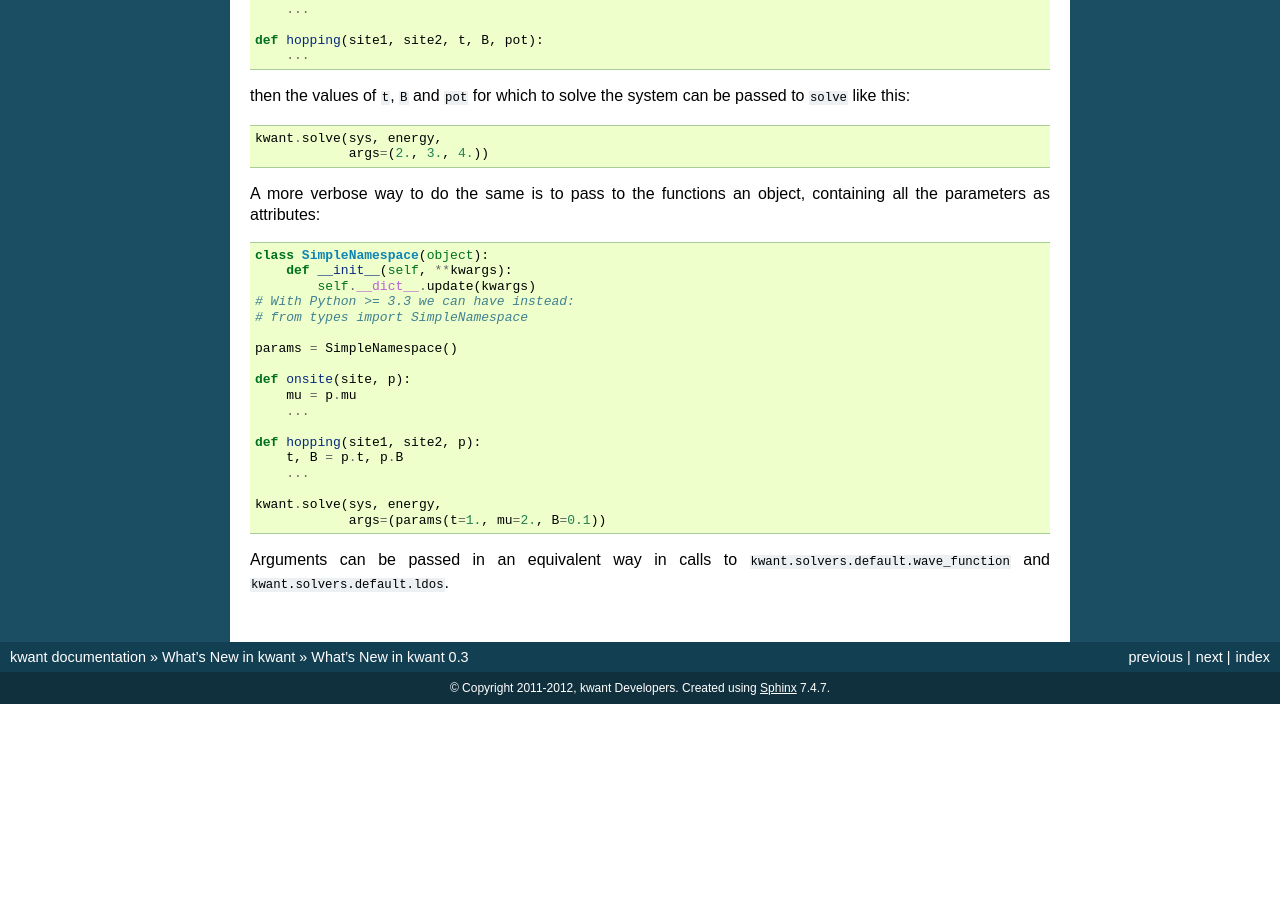
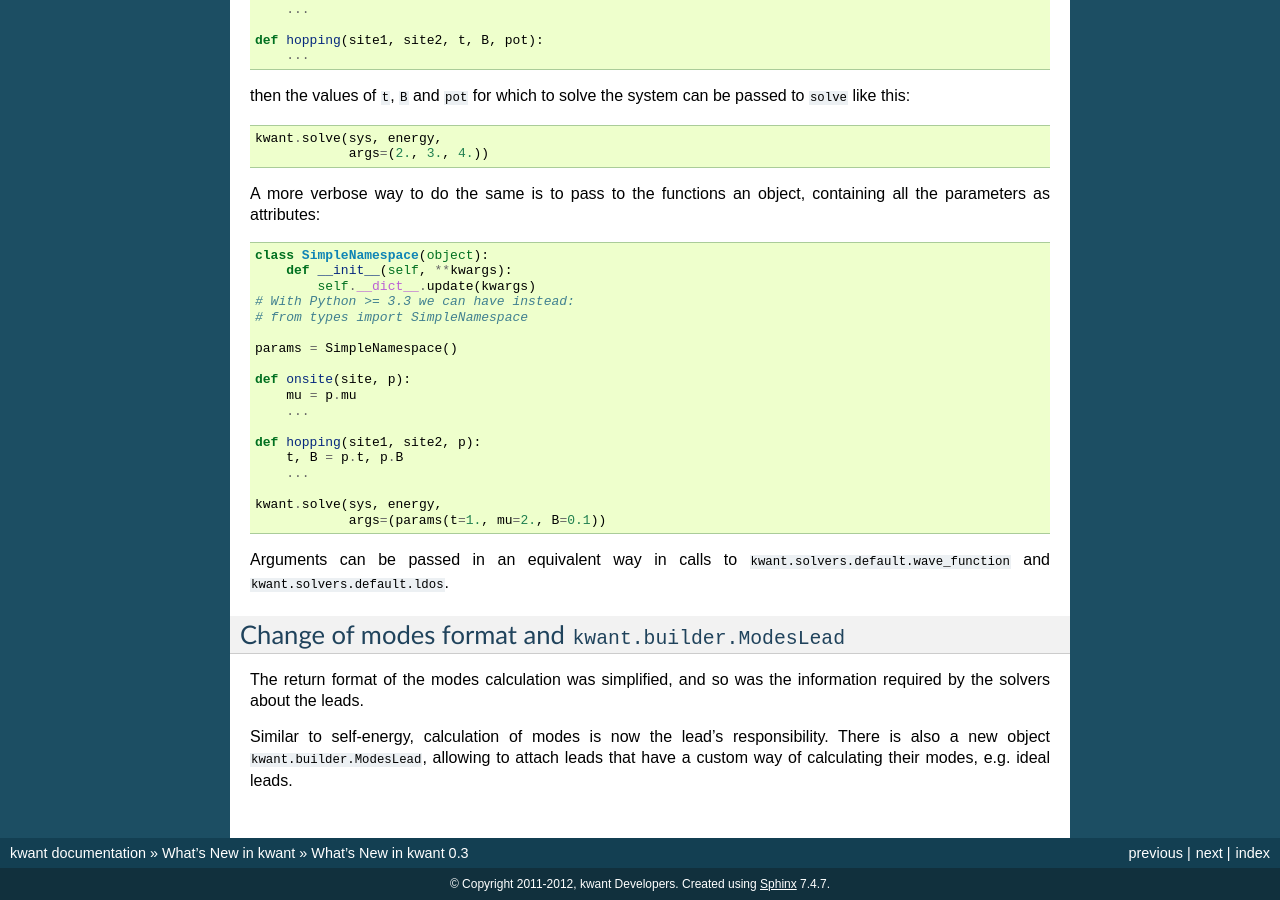
Before and after one commit to kwant-project/kwant, a Sphinx documentation site: the page built from doc/source/whatsnew/0.3.rst, in a window 1280 px wide and 900 px high, scrolled down 1574 px. Built offline with Sphinx 7.4.7, drawn with Linux system fonts in a browser that asks for light colours; formulas are drawn with MathJax 3; pages that are not in the unit, such as notebooks, are missing from menus; the version number could not be read and is left out; cross-references to code outside the pages are shown as plain code; before the commit the page ends 2278 px from its top, so only the background shows below that; some of the changed text lies outside the part shown.

Commit message:
doc cleanup and add a whatsnew entry

```diff
--- a/doc/source/reference/kwant.builder.rst
+++ b/doc/source/reference/kwant.builder.rst
@@ -14,6 +14,7 @@ Types
    SimpleSiteFamily
    BuilderLead
    SelfEnergy
+   ModesLead
 
 Abstract base classes
 ---------------------
--- a/doc/source/whatsnew/0.3.rst
+++ b/doc/source/whatsnew/0.3.rst
@@ -120,3 +120,12 @@ containing all the parameters as attributes::
 
 Arguments can be passed in an equivalent way in calls to
 `~kwant.solvers.default.wave_function` and `~kwant.solvers.default.ldos`.
+
+Change of modes format and `~kwant.builder.ModesLead`
+-----------------------------------------------------
+The return format of the modes calculation was simplified, and so was
+the information required by the solvers about the leads.
+
+Similar to self-energy, calculation of modes is now the lead's responsibility.
+There is also a new object `~kwant.builder.ModesLead`, allowing to attach leads
+that have a custom way of calculating their modes, e.g. ideal leads.
```
Also changed, not shown: 1 other file.
